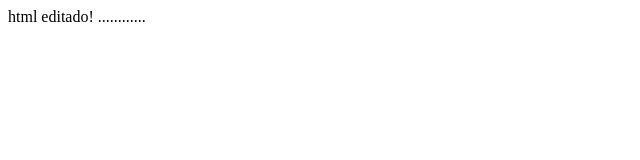
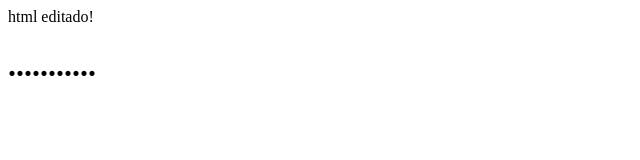
Before and after one commit to user-wizard/projeto-curso-git, a plain HTML site: page index.html in a window 1280 px wide. Shown: the full height of the page, 0-640 px from the left. Drawn offline with Linux system fonts and the light colour scheme.

Commit message:
adicionado paragrafo

```diff
--- a/index.html
+++ b/index.html
@@ -1,4 +1,4 @@
 <body>
 html editado!
-............
+<p><h1>...........</h1>
 </body>
```
